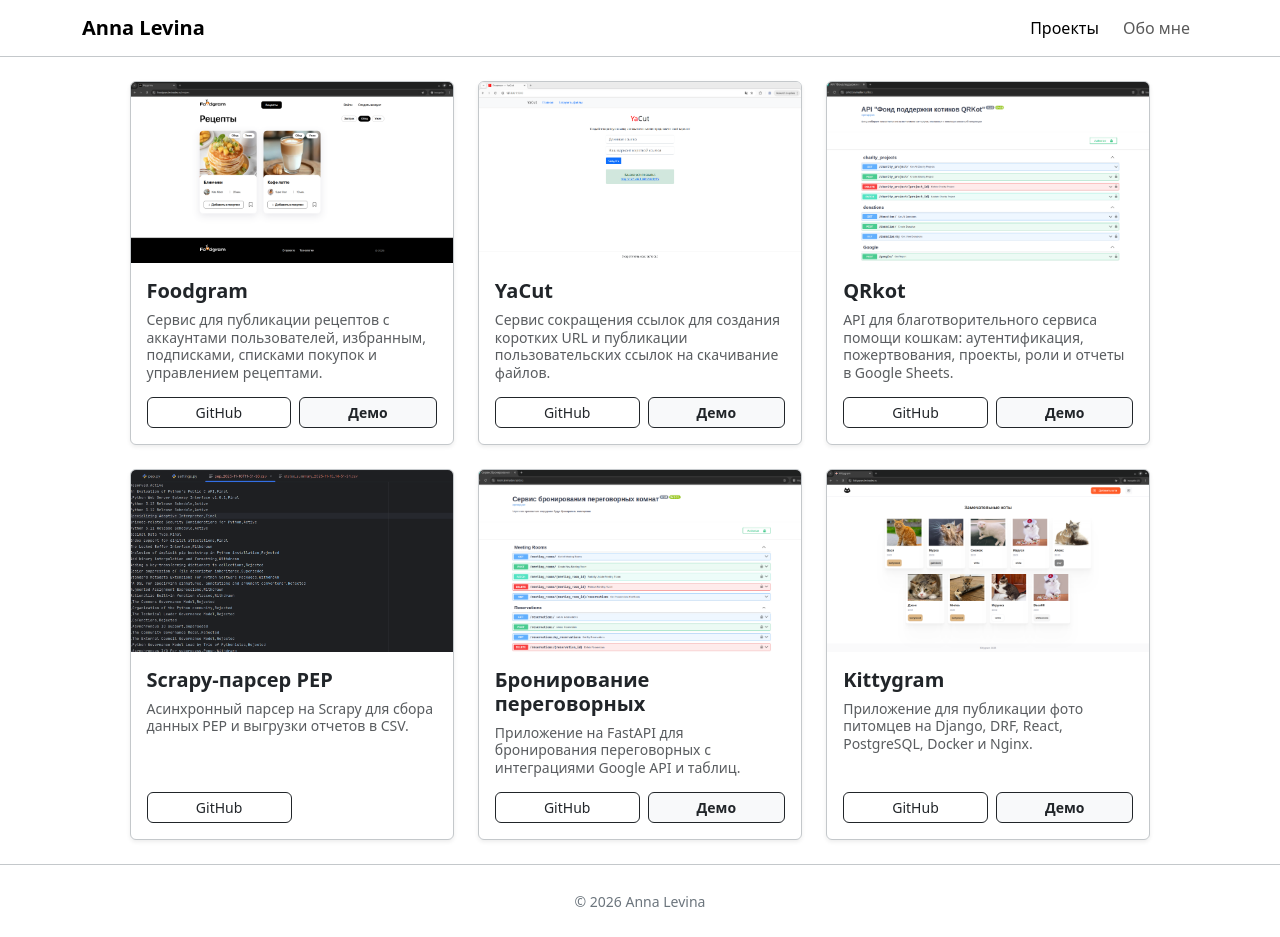
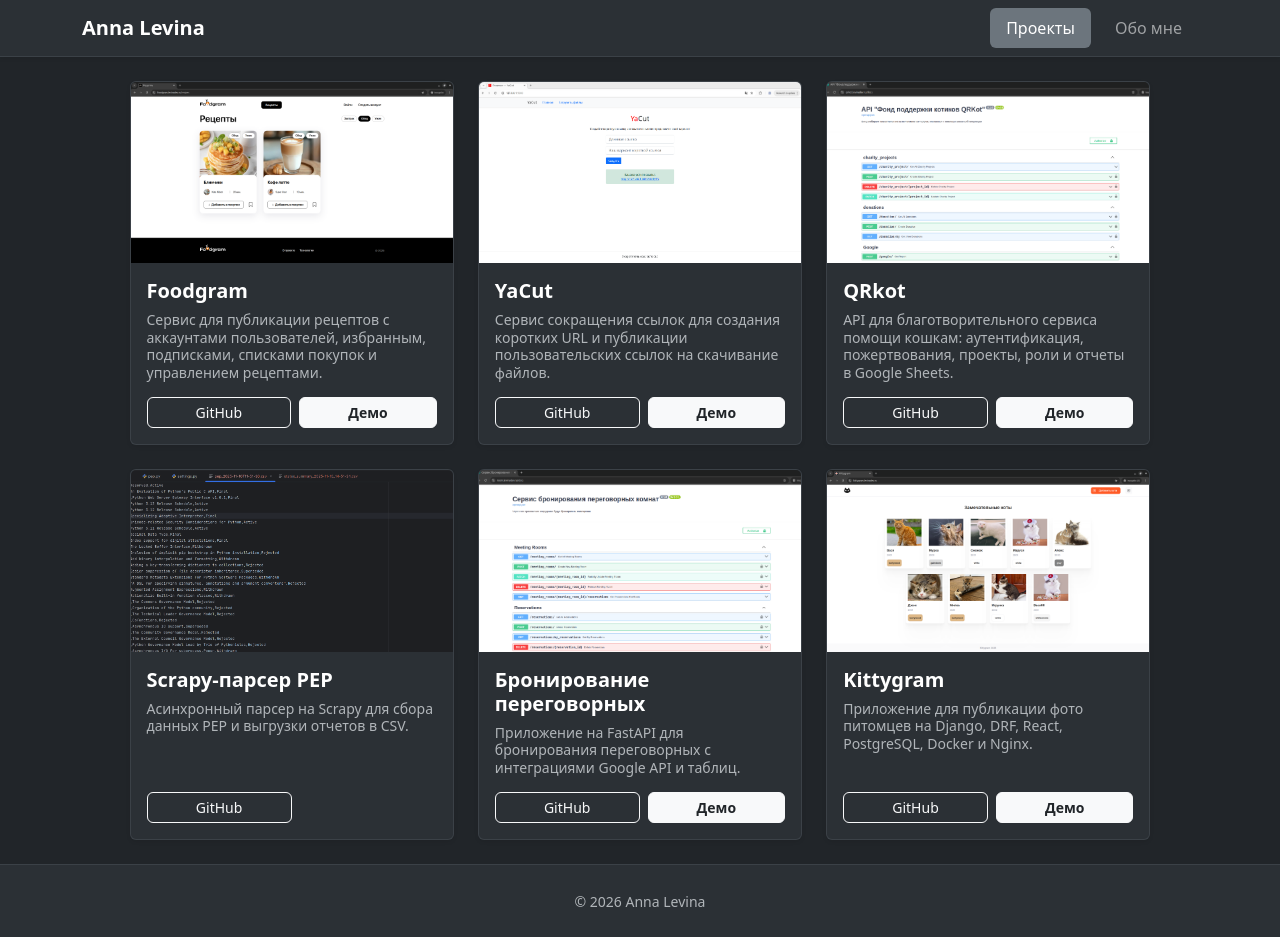
Before and after one commit to levinadev/portfolio, a Flask app: page / in a window 1280 px wide. Run offline with Flask 3, Linux system fonts and the light colour scheme.

Commit message:
feat: update colors

```diff
--- a/templates/about.html
+++ b/templates/about.html
@@ -4,6 +4,6 @@
 
 {% block content %}
 
-    <p>Обо мне.</p>
+    <p class="text-body-secondary">Обо мне.</p>
 
 {% endblock %}
--- a/templates/base.html
+++ b/templates/base.html
@@ -1,5 +1,5 @@
 <!DOCTYPE html>
-<html lang="ru">
+<html lang="ru" data-bs-theme="dark">
 <head>
     <meta charset="UTF-8">
     <meta name="viewport" content="width=device-width, initial-scale=1">
@@ -9,9 +9,9 @@
     <link rel="stylesheet" href="{{ url_for('static', filename='css/style.css') }}">
     {% block head_extra %}{% endblock %}
 </head>
-<body class="d-flex flex-column min-vh-100">
-      <header class="border-bottom border-secondary-subtle sticky-top bg-body">
-        <nav class="navbar navbar-expand-md">
+<body class="d-flex flex-column min-vh-100 bg-dark text-body">
+      <header class="sticky-top shadow-sm">
+        <nav class="navbar navbar-expand-md navbar-dark bg-body-tertiary border-bottom border-secondary border-opacity-25">
           <div class="container">
             <a class="navbar-brand fw-semibold" href="{{ url_for('index') }}">Anna Levina</a>
             <button
@@ -28,10 +28,18 @@
             <div class="collapse navbar-collapse" id="mainNav">
               <ul class="navbar-nav ms-auto gap-2 align-items-stretch align-items-md-center" id="portfolio-tabs">
                 <li class="nav-item">
-                  <a class="nav-link active" aria-current="page" href="{{ url_for('index') }}">Проекты</a>
+                  <a
+                    class="nav-link rounded-2 px-3{% if request.endpoint == 'index' %} active bg-secondary{% endif %}"
+                    {% if request.endpoint == 'index' %}aria-current="page"{% endif %}
+                    href="{{ url_for('index') }}"
+                  >Проекты</a>
                 </li>
                 <li class="nav-item">
-                  <a class="nav-link" href="{{ url_for('about') }}">Обо мне</a>
+                  <a
+                    class="nav-link rounded-2 px-3{% if request.endpoint == 'about' %} active bg-secondary{% endif %}"
+                    {% if request.endpoint == 'about' %}aria-current="page"{% endif %}
+                    href="{{ url_for('about') }}"
+                  >Обо мне</a>
                 </li>
               </ul>
             </div>
@@ -45,9 +53,9 @@
         </div>
     </main>
 
-    <footer class="py-4 border-top border-secondary-subtle mt-auto">
+    <footer class="py-4 border-top border-secondary border-opacity-25 mt-auto bg-body-tertiary">
       <div class="container text-center">
-        <small class="text-secondary">© 2026 Anna Levina</small>
+        <small class="text-body-secondary">© 2026 Anna Levina</small>
       </div>
     </footer>
     <script src="https://cdn.jsdelivr.net/npm/bootstrap@5.3.8/dist/js/bootstrap.bundle.min.js" integrity="sha384-FKyoEForCGlyvwx9Hj09JcYn3nv7wiPVlz7YYwJrWVcXK/BmnVDxM+D2scQbITxI" crossorigin="anonymous"></script>
--- a/templates/macros/project_card.html
+++ b/templates/macros/project_card.html
@@ -1,6 +1,6 @@
 {% macro project_card(project) %}
 <div class="col-12 col-md-6 col-lg-4 d-flex align-items-stretch">
-  <div class="card h-100 w-100 border-secondary-subtle shadow-sm rounded-2 overflow-hidden d-flex flex-column">
+  <div class="card h-100 w-100 bg-body-tertiary border border-1 border-secondary border-opacity-25 shadow-sm rounded-2 overflow-hidden d-flex flex-column text-body">
     <div class="ratio ratio-16x9 bg-body-secondary">
       <img
         src="{{ url_for('static', filename='images/' ~ project.image) }}"
@@ -9,17 +9,17 @@
       >
     </div>
     <div class="card-body d-flex flex-column flex-grow-1 px-3 pt-3 pb-3">
-      <h5 class="card-title fw-bold mb-2">{{ project.title }}</h5>
+      <h5 class="card-title fw-bold mb-2 text-body-emphasis">{{ project.title }}</h5>
       <p class="card-text flex-grow-1 small text-body-secondary mb-3 lh-sm">{{ project.description }}</p>
       <div class="mt-auto w-100">
         {% if project.demo %}
         <div class="d-flex gap-2">
-          <a href="{{ project.github }}" target="_blank" rel="noopener noreferrer" class="btn btn-outline-dark btn-sm flex-fill rounded-2">GitHub</a>
-          <a href="{{ project.demo }}" target="_blank" rel="noopener noreferrer" class="btn btn-light border border-dark btn-sm flex-fill rounded-2 text-dark fw-semibold">Демо</a>
+          <a href="{{ project.github }}" target="_blank" rel="noopener noreferrer" class="btn btn-outline-light btn-sm flex-fill rounded-2">GitHub</a>
+          <a href="{{ project.demo }}" target="_blank" rel="noopener noreferrer" class="btn btn-light btn-sm flex-fill rounded-2 text-dark fw-semibold">Демо</a>
         </div>
         {% else %}
         <div class="d-flex gap-2">
-          <a href="{{ project.github }}" target="_blank" rel="noopener noreferrer" class="btn btn-outline-dark btn-sm w-50 rounded-2">GitHub</a>
+          <a href="{{ project.github }}" target="_blank" rel="noopener noreferrer" class="btn btn-outline-light btn-sm w-50 rounded-2">GitHub</a>
         </div>
         {% endif %}
       </div>
```
